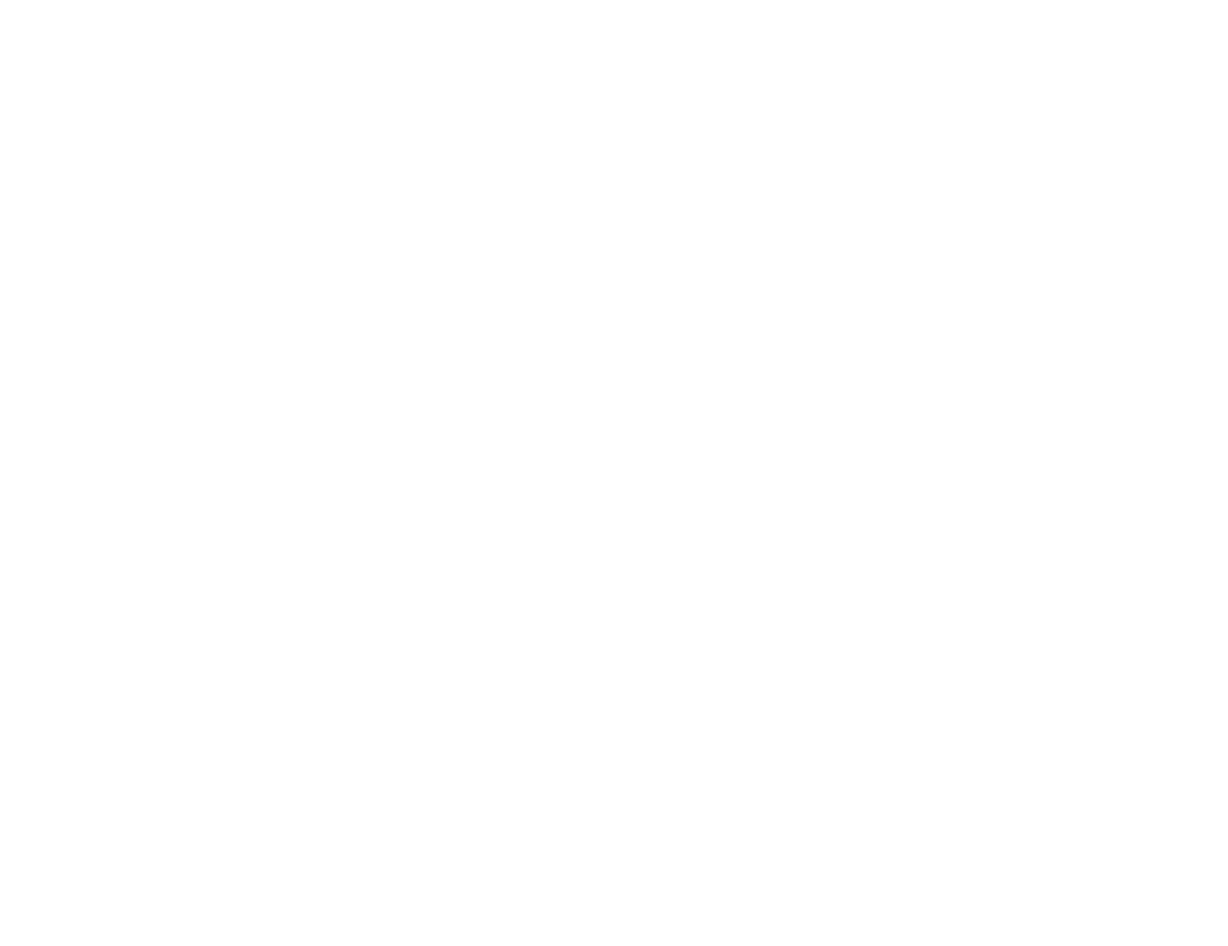
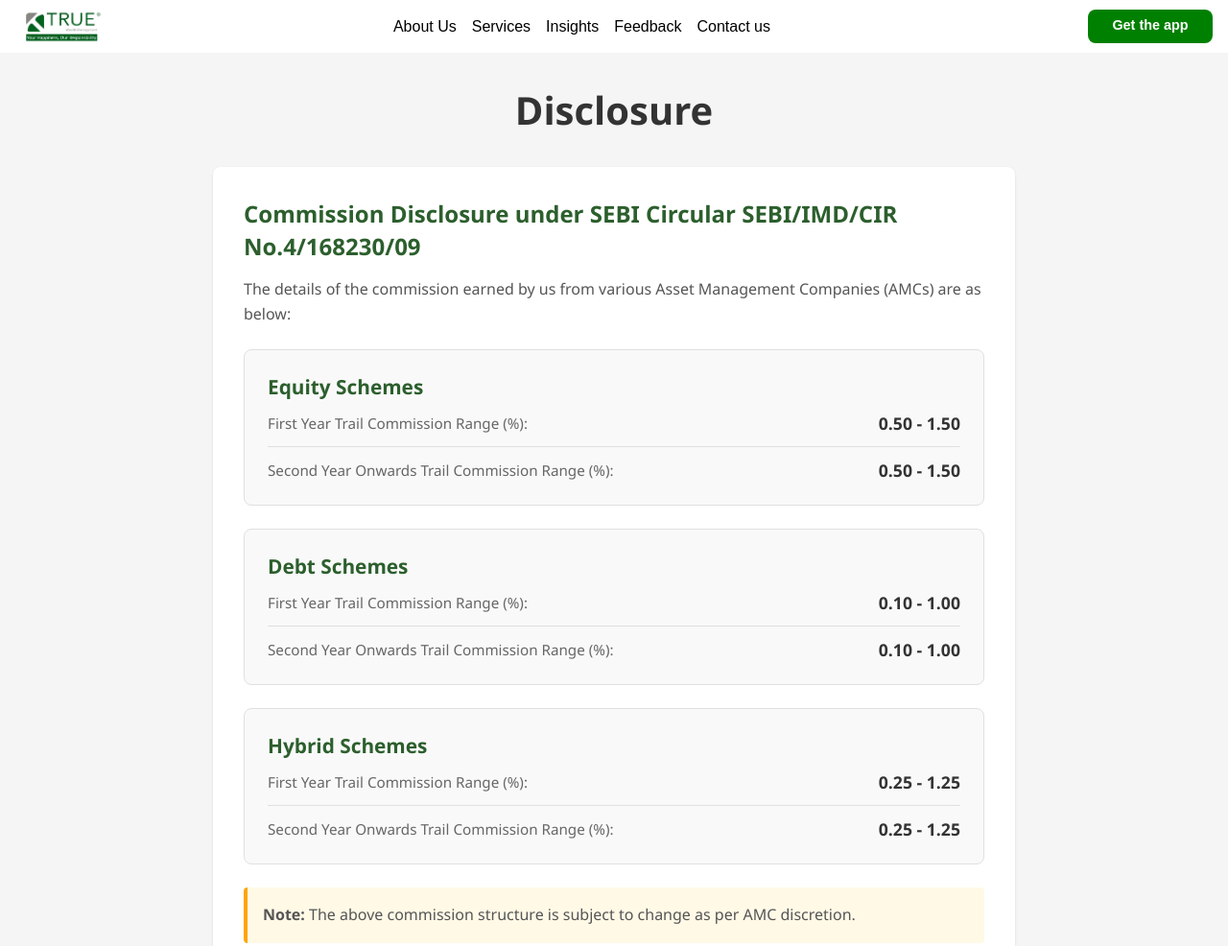
Before and after one commit to Prvncodz/True-wealth, a website: page public/disclosure.html in a window 1280 px wide. Shown: the top 986 px of the page at 96% size. Before the commit the page ends 800 px from the top, so only its background shows below. Drawn offline with Linux system fonts and the light colour scheme.

Commit message:
Made disclosure page

```diff
--- a/public/disclosure.html
+++ b/public/disclosure.html
@@ -0,0 +1,87 @@
+<!DOCTYPE html>
+<html lang="en">
+   <head>
+      <meta charset="UTF-8">
+      <meta name="viewport" content="width=device-width, initial-scale=1.0">
+      <title>Disclosure - TrueWealth</title>
+      <link rel="stylesheet" href="style.css">
+   </head>
+   <body>
+      <div id="nav-placeholder"></div>
+      <main class="disclosure-page">
+         <div class="container">
+            <h1>Disclosure</h1>
+            <section class="disclosure-section">
+               <h2>Commission Disclosure under SEBI Circular SEBI/IMD/CIR No.4/168230/09</h2>
+               <p>The details of the commission earned by us from various Asset Management Companies (AMCs) are as below:</p>
+               <!-- Mobile-First Commission Cards -->
+               <div class="commission-cards">
+                  <div class="commission-card">
+                     <h3>Equity Schemes</h3>
+                     <div class="commission-row">
+                        <span class="label">First Year Trail Commission Range (%):</span>
+                        <span class="value">0.50 - 1.50</span>
+                     </div>
+                     <div class="commission-row">
+                        <span class="label">Second Year Onwards Trail Commission Range (%):</span>
+                        <span class="value">0.50 - 1.50</span>
+                     </div>
+                  </div>
+                  <div class="commission-card">
+                     <h3>Debt Schemes</h3>
+                     <div class="commission-row">
+                        <span class="label">First Year Trail Commission Range (%):</span>
+                        <span class="value">0.10 - 1.00</span>
+                     </div>
+                     <div class="commission-row">
+                        <span class="label">Second Year Onwards Trail Commission Range (%):</span>
+                        <span class="value">0.10 - 1.00</span>
+                     </div>
+                  </div>
+                  <div class="commission-card">
+                     <h3>Hybrid Schemes</h3>
+                     <div class="commission-row">
+                        <span class="label">First Year Trail Commission Range (%):</span>
+                        <span class="value">0.25 - 1.25</span>
+                     </div>
+                     <div class="commission-row">
+                        <span class="label">Second Year Onwards Trail Commission Range (%):</span>
+                        <span class="value">0.25 - 1.25</span>
+                     </div>
+                  </div>
+               </div>
+               <p class="note"><strong>Note:</strong> The above commission structure is subject to change as per AMC discretion.</p>
+            </section>
+            <section class="disclosure-section">
+               <h2>SEBI Registration</h2>
+               <p>TrueWealth is a registered Investment Advisor with SEBI. Our registration number is <strong>INA000XXXXXX</strong>. This registration is granted by SEBI and is subject to renewal and compliance with applicable regulations.</p>
+            </section>
+            <section class="disclosure-section">
+               <h2>Conflict of Interest</h2>
+               <p>TrueWealth may receive compensation from Asset Management Companies (AMCs) for distribution services. However, our recommendations are based on client needs and suitability, not on commission structures. We are committed to acting in the best interest of our clients at all times.</p>
+            </section>
+            <section class="disclosure-section">
+               <h2>Fee Structure</h2>
+               <p>Apart from trail commissions, TrueWealth may charge advisory fees for personalized financial planning and investment management services. All fees will be disclosed upfront and agreed upon before service commencement.</p>
+            </section>
+            <section class="disclosure-section">
+               <h2>Grievance Redressal</h2>
+               <p>For any complaints or grievances, clients can reach out to our Grievance Officer:</p>
+               <div class="info-box">
+                  <p><strong>Name:</strong> [Grievance Officer Name]</p>
+                  <p><strong>Email:</strong> grievance@truewealth.com</p>
+                  <p><strong>Phone:</strong> +91-XXXXXXXXXX</p>
+               </div>
+               <p>If your grievance is not resolved within 30 days, you may approach SEBI at <a href="https://scores.sebi.gov.in" target="_blank">scores.sebi.gov.in</a></p>
+            </section>
+            <section class="disclosure-section">
+               <h2>Risk Disclosure</h2>
+               <p>All investments in mutual funds and securities are subject to market risks. Past performance is not indicative of future returns. Investors should carefully read all scheme-related documents and assess their risk appetite before investing.</p>
+            </section>
+         </div>
+      </main>
+      <div id="footer-placeholder"></div>
+      <script src="./utils/loadnav.js"></script>
+      <script src="./utils/loadfooter.js"></script>
+   </body>
+</html>
--- a/public/style.css
+++ b/public/style.css
@@ -887,8 +887,134 @@ body{
 }
 
 /* disclosure page*/
+.disclosure-page {
+    min-height: 100vh;
+    padding: 1rem 0;
+    background-color: #f5f5f5;
+}
 
-/* responsiveness for desktop and ipad */
+.disclosure-page .container {
+    max-width: 100%;
+    padding: 0 1rem;
+}
+
+.disclosure-page h1 {
+    font-size: 1.8rem;
+    margin-bottom: 1.5rem;
+    color: #333;
+    text-align: left;
+    padding: 0 0.5rem;
+}
+
+.disclosure-section {
+    background: white;
+    padding: 1.5rem;
+    margin-bottom: 1rem;
+    border-radius: 8px;
+    box-shadow: 0 1px 3px rgba(0, 0, 0, 0.1);
+}
+
+.disclosure-section h2 {
+    font-size: 1.1rem;
+    margin-bottom: 1rem;
+    color: #2c5f2d;
+    line-height: 1.4;
+}
+
+.disclosure-section p {
+    line-height: 1.6;
+    color: #555;
+    font-size: 0.95rem;
+    margin-bottom: 1rem;
+}
+
+.disclosure-section a {
+    color: green;
+    text-decoration: underline;
+    word-break: break-word;
+}
+
+.commission-cards {
+    display: flex;
+    flex-direction: column;
+    gap: 1rem;
+    margin: 1.5rem 0;
+}
+
+.commission-card {
+    background: #f9f9f9;
+    border: 1px solid #e0e0e0;
+    border-radius: 8px;
+    padding: 1rem;
+}
+
+.commission-card h3 {
+    font-size: 1.1rem;
+    color: #2c5f2d;
+    margin-bottom: 0.75rem;
+    font-weight: 600;
+}
+
+.commission-row {
+    display: flex;
+    flex-direction: column;
+    margin-bottom: 0.75rem;
+    padding-bottom: 0.75rem;
+    border-bottom: 1px solid #e0e0e0;
+}
+
+.commission-row:last-child {
+    border-bottom: none;
+    margin-bottom: 0;
+    padding-bottom: 0;
+}
+
+.commission-row .label {
+    font-size: 0.85rem;
+    color: #666;
+    margin-bottom: 0.25rem;
+}
+
+.commission-row .value {
+    font-size: 1rem;
+    color: #333;
+    font-weight: 600;
+}
+
+.note {
+    background-color: #fff9e6;
+    padding: 1rem;
+    border-left: 4px solid #ffa500;
+    margin-top: 1rem;
+    font-size: 0.9rem;
+    border-radius: 4px;
+}
+
+.info-box {
+    background: #f9f9f9;
+    padding: 1rem;
+    border-radius: 6px;
+    margin: 1rem 0;
+}
+
+.info-box p {
+    margin-bottom: 0.5rem;
+    font-size: 0.95rem;
+}
+
+.info-box p:last-child {
+    margin-bottom: 0;
+}
+
+
+
+/* Large Desktop (min-width: 1024px) */
+@media (min-width: 1024px) {
+    .disclosure-page .container {
+        max-width: 1000px;
+    }
+}
+/* responsive for Desktop and Tablets */
 
 @media (min-width:768px){
   .hero-page{
@@ -1018,6 +1144,61 @@ body{
     .disclaimer-section h2 {
         font-size: 1.3rem;
     }
+    .disclosure-page {
+        padding: 2rem 0;
+    }
+
+    .disclosure-page .container {
+        max-width: 900px;
+        margin: 0 auto;
+        padding: 0 2rem;
+    }
+
+    .disclosure-page h1 {
+        font-size: 2.5rem;
+        text-align: center;
+        margin-bottom: 2rem;
+    }
+
+    .disclosure-section {
+        padding: 2rem;
+        margin-bottom: 1.5rem;
+    }
+
+    .disclosure-section h2 {
+        font-size: 1.5rem;
+    }
+
+    .disclosure-section p {
+        font-size: 1rem;
+    }
+
+    .commission-cards {
+        gap: 1.5rem;
+    }
+
+    .commission-card {
+        padding: 1.5rem;
+    }
+
+    .commission-card h3 {
+        font-size: 1.3rem;
+    }
+
+    .commission-row {
+        flex-direction: row;
+        justify-content: space-between;
+        align-items: center;
+    }
+
+    .commission-row .label {
+        font-size: 0.95rem;
+        margin-bottom: 0;
+    }
+
+    .commission-row .value {
+        font-size: 1.1rem;
+    }
 }
 
 /* animations */
```
Also changed, not shown: src/server.js (added).
